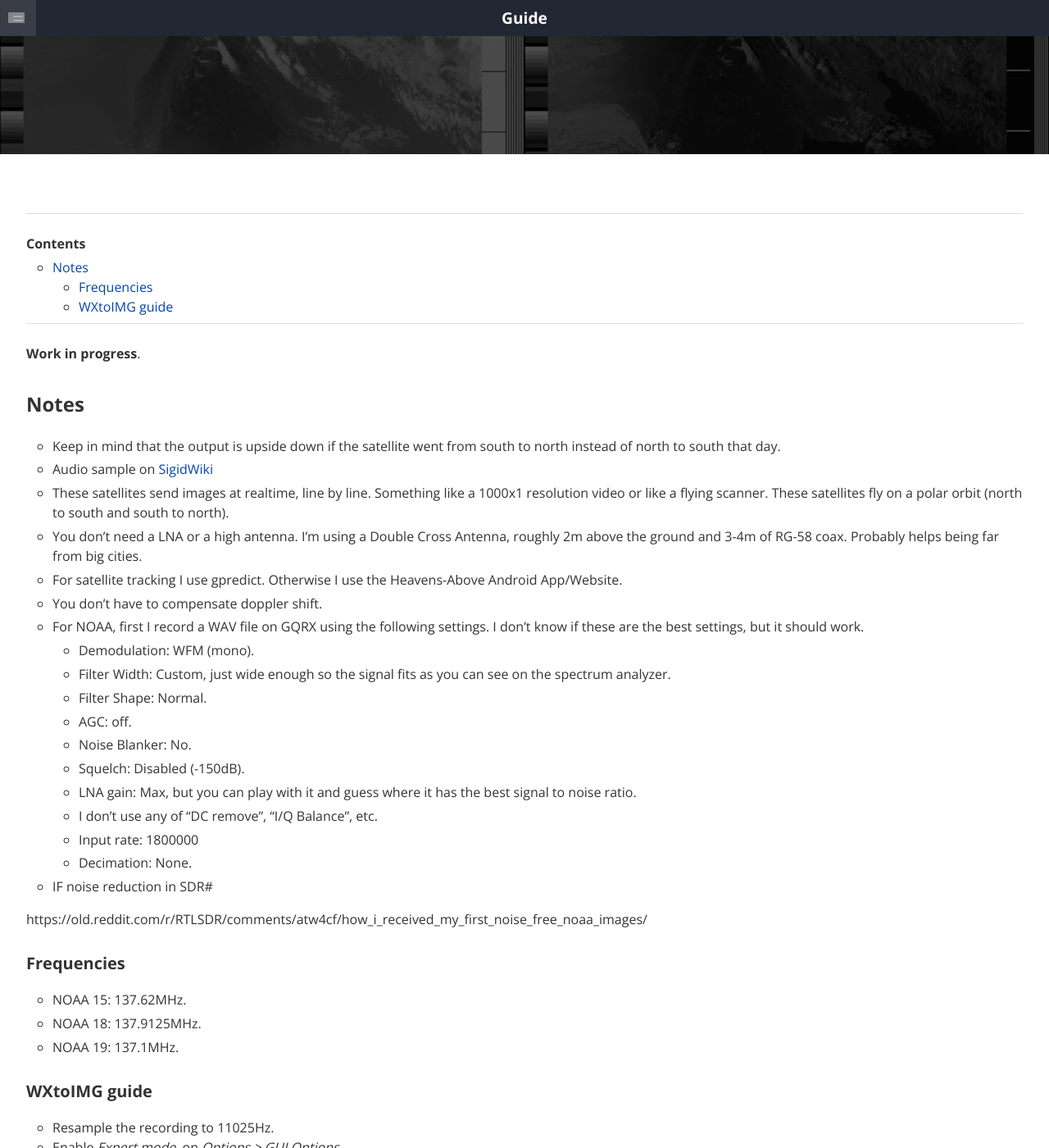
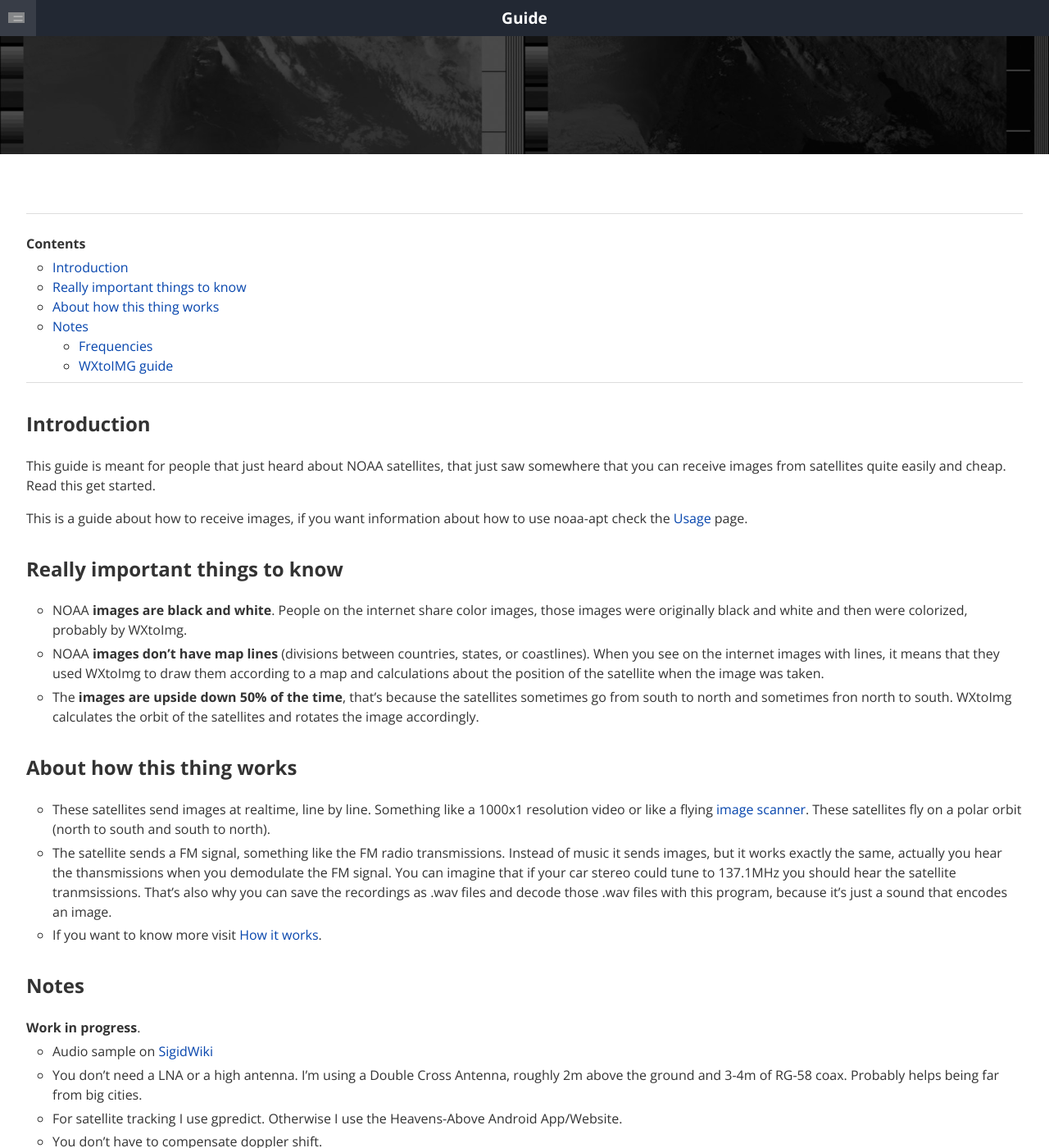
Before and after one commit to martinber/noaa-apt, a Jekyll site: the page built from docs/guide.md, in a window 1280 px wide and 1400 px high. Shown: the whole window at 82% size. Built offline with Jekyll 4.4.1, drawn with Linux system fonts in a browser that asks for light colours.

```diff
--- a/Cargo.toml
+++ b/Cargo.toml
@@ -3,10 +3,6 @@ name = "noaa-apt"
 version = "0.9.8"
 authors = ["Martin Bernardi <martinber.710@gmail.com>"]
 build = "src/build.rs"
-
-[target.armv7-unknown-linux-gnueabihf]
-# For cross-compilation to Raspberry Pi
-linker = "arm-linux-gnueabihf-gcc"
 
 [profile.dev]
 # So the dev builds run faster, otherwise they are extremely slow
--- a/docs/guide.md
+++ b/docs/guide.md
@@ -12,18 +12,54 @@ layout: main
 
 ---
 
-**Work in progress**.
+## Introduction
+
+This guide is meant for people that just heard about NOAA satellites, that just
+saw somewhere that you can receive images from satellites quite easily and
+cheap. Read this get started.
+
+This is a guide about how to receive images, if you want information about how
+to use noaa-apt check the [Usage](./usage.html) page.
+
+## Really important things to know
+
+- NOAA **images are black and white**. People on the internet share color
+    images, those images were originally black and white and then were
+    colorized, probably by WXtoImg.
+
+- NOAA **images don't have map lines** (divisions between countries, states,
+    or coastlines). When you see on the internet images with lines, it means
+    that they used WXtoImg to draw them according to a map and calculations
+    about the position of the satellite when the image was taken.
+
+- The **images are upside down 50% of the time**, that's because the satellites
+    sometimes go from south to north and sometimes fron north to south.
+    WXtoImg calculates the orbit of the satellites and rotates the image
+    accordingly.
+
+## About how this thing works
+
+- These satellites send images at realtime, line by line. Something like a
+    1000x1 resolution video or like a flying
+    [image scanner](https://en.wikipedia.org/wiki/Image_scanner). These
+    satellites fly on a polar orbit (north to south and south to north).
+
+- The satellite sends a FM signal, something like the FM radio transmissions.
+    Instead of music it sends images, but it works exactly the same, actually
+    you hear the thansmissions when you demodulate the FM signal. You can
+    imagine that if your car stereo could tune to 137.1MHz you should hear the
+    satellite tranmsissions.
+    That's also why you can save the recordings as .wav files and decode those
+    .wav files with this program, because it's just a sound that encodes an
+    image.
+
+- If you want to know more visit [How it works](./how-it-works.html).
 
 ## Notes
 
-- Keep in mind that the output is upside down if the satellite went from south to
-	north instead of north to south that day.
+**Work in progress**.
 
 - Audio sample on [SigidWiki](https://www.sigidwiki.com/wiki/Automatic_Picture_Transmission_(APT))
-
-- These satellites send images at realtime, line by line. Something like a
-  1000x1 resolution video or like a flying scanner. These satellites fly on a
-  polar orbit (north to south and south to north).
 
 - You don't need a LNA or a high antenna. I'm using a Double Cross Antenna,
   roughly 2m above the ground and 3-4m of RG-58 coax. Probably helps being far
```
Also changed, not shown: docs/development.md (+17 -0 lines), 3 other files.
